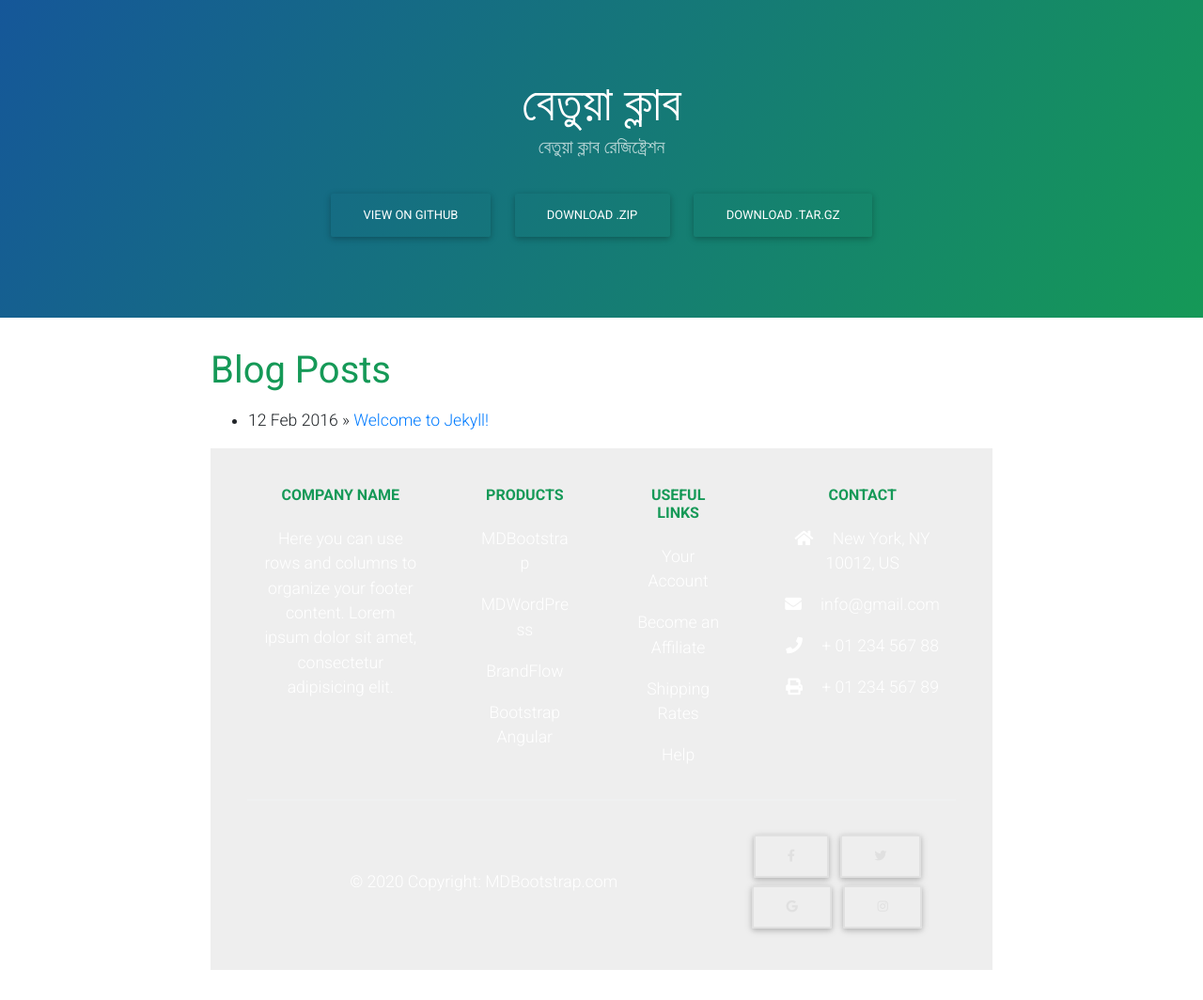
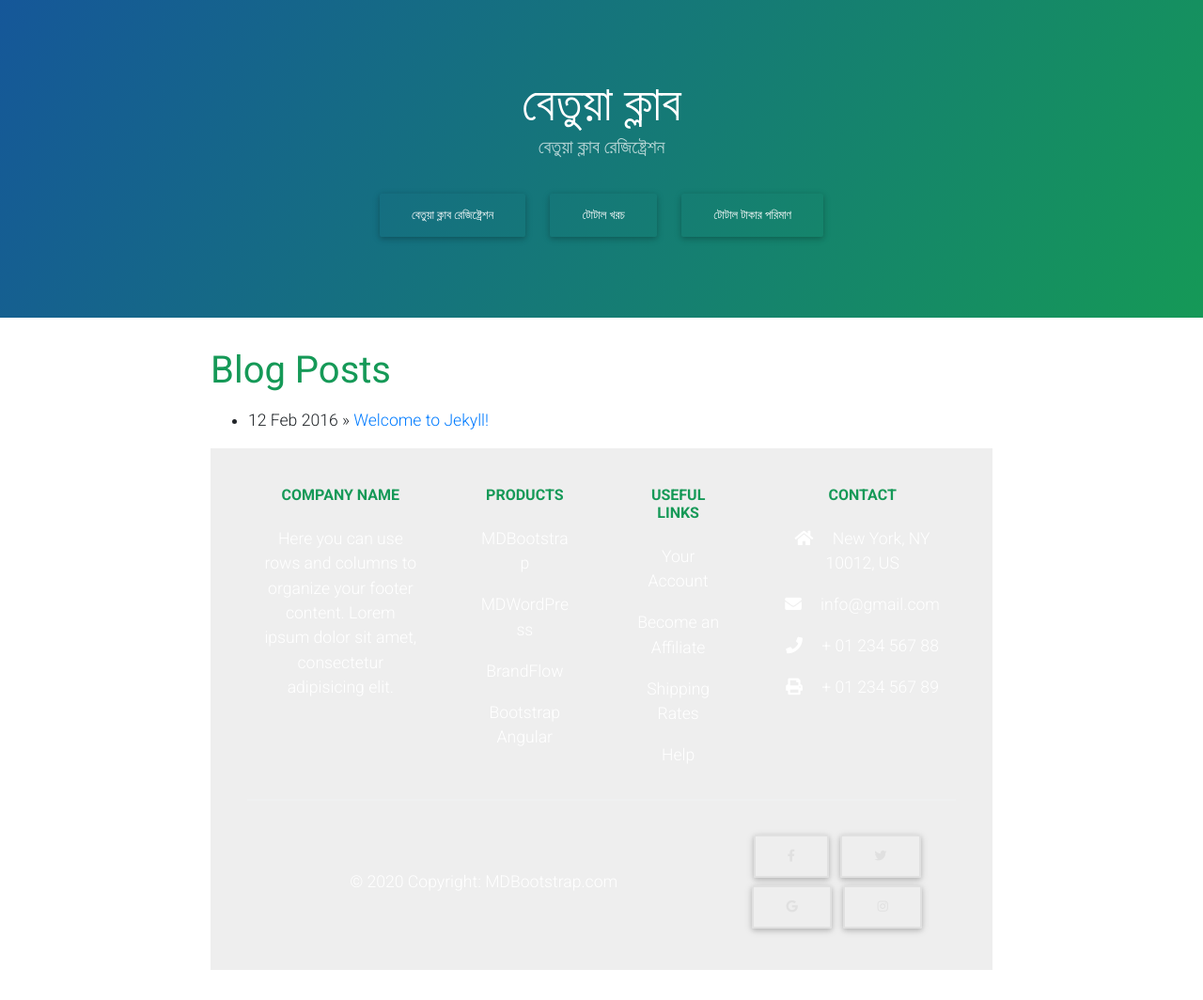
Before and after one commit to shahinmondal/betuaclub.github.io, a Jekyll site: the page built from index.html, in a window 1280 px wide. Shown: the whole page at 94% size. Built offline with Jekyll 4.4.1, drawn with Linux system fonts in a browser that asks for light colours; nearby versions of some CDN libraries; the list of posts is cut into pages by our own code.

Commit message:
Update page-header.html

```diff
--- a/_includes/page-header.html
+++ b/_includes/page-header.html
@@ -1,7 +1,7 @@
 <section class="page-header">
   <h1 class="project-name">{{ site.title }}</h1>
   <h2 class="project-tagline">{{ site.tagline }}</h2>
-  <a href="#" class="btn">View on GitHub</a>
-  <a href="#" class="btn">Download .zip</a>
-  <a href="#" class="btn">Download .tar.gz</a>
+  <a href="#" class="btn">বেতুয়া ক্লাব রেজিষ্ট্রেশন</a>
+  <a href="#" class="btn">টোটাল খরচ </a>
+  <a href="#" class="btn">টোটাল টাকার পরিমাণ</a>
 </section>
```
